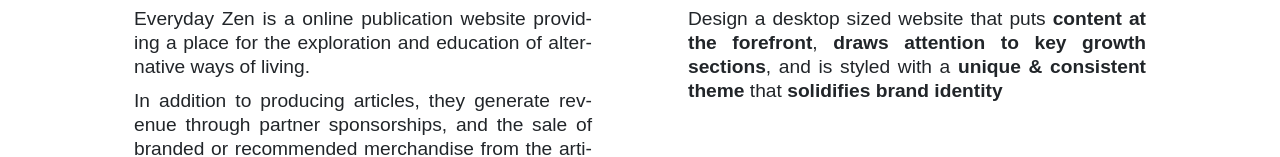
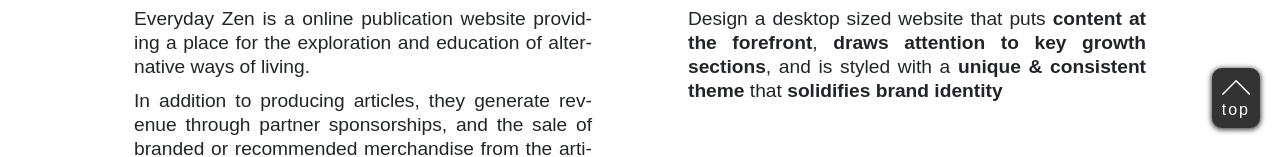
Before and after one commit to StevenSigil/Portfolio, a React (Create React App) app: page /EdZen2 in a window 1280 px wide. Shown: the part 647-804 px from the top of the page. Built offline with nearby package versions, Linux system fonts and the light colour scheme; a web font is replaced by a local one.

Commit message:
Added a 'top' btn to newest page.

```diff
--- a/src/components/edZen2/EdZen2.jsx
+++ b/src/components/edZen2/EdZen2.jsx
@@ -10,6 +10,7 @@
 import Footer from "../Footer";
 
 import ExpandedImage from "./ExpandedImage";
+import TopOfPageBtn from "./TopOfPageBtn";
 
 export default function EdZen2() {
   const [showLargerImage, setShowLargerImage] = useState(false);
@@ -29,6 +30,7 @@
 
   return (
     <>
+      <TopOfPageBtn />
       <ExpandedImage data={lgImgData} handleImageClick={handleImageClick} />
 
       <span className="edZ2Body">
--- /dev/null
+++ b/src/components/edZen2/TopOfPageBtn.jsx
@@ -0,0 +1,15 @@
+import React from "react";
+import { HashLink } from "react-router-hash-link";
+
+import { ReactComponent as UpLink } from "../../public/static/media/logos-icons/up-fill.svg";
+
+export default function TopOfPageBtn() {
+  return (
+    <HashLink to="#top" className="fixedTopBtn" smooth>
+      <div>
+        <UpLink />
+        <p>top</p>
+      </div>
+    </HashLink>
+  );
+}
--- a/src/public/static/css/EdZ2.css
+++ b/src/public/static/css/EdZ2.css
@@ -1,3 +1,15 @@
+@-webkit-keyframes glowing {
+  50% {
+    background-position: 100% 50%;
+  }
+}
+
+@keyframes glowing {
+  50% {
+    background-position: 100% 50%;
+  }
+}
+
 @-webkit-keyframes moveGradient {
   50% {
     background-position: 100% 50%;
@@ -8,6 +20,94 @@
   50% {
     background-position: 100% 50%;
   }
+}
+
+.fixedTopBtn {
+  border: none;
+  outline: none;
+  background: #333333;
+  cursor: pointer;
+  position: relative;
+  z-index: 0;
+  border-radius: 10px;
+  -webkit-transition: 100ms ease-in-out;
+  transition: 100ms ease-in-out;
+  text-decoration: none;
+  display: block;
+  text-align: center;
+  -webkit-box-shadow: 0 1px 5px 1px #494949;
+          box-shadow: 0 1px 5px 1px #494949;
+  position: fixed;
+  z-index: 1;
+  bottom: 25px;
+  right: 20px;
+  padding: 10px 10px;
+}
+
+.fixedTopBtn:focus {
+  border: none;
+  outline: none;
+}
+
+.fixedTopBtn:before {
+  content: "";
+  background: linear-gradient(60deg, #5f86f2, #a65ff2, #f25fd0, #f25f61, #f2cb5f, #abf25f, #5ff281, #5ff2f0);
+  position: absolute;
+  top: 0;
+  left: 0;
+  background-size: 300% 300%;
+  background-position: 0 50%;
+  z-index: -1;
+  width: 100%;
+  height: 100%;
+  opacity: 0;
+  border-radius: 10px;
+  -webkit-animation: glowing 3000ms linear infinite;
+          animation: glowing 3000ms linear infinite;
+  -webkit-transition: opacity 300ms ease-in-out;
+  transition: opacity 300ms ease-in-out;
+}
+
+.fixedTopBtn:hover {
+  -webkit-transform: scale(1.1);
+          transform: scale(1.1);
+  -webkit-box-shadow: 5px 7px 10px rgba(49, 49, 49, 0.603), -2px -2px 5px rgba(58, 58, 58, 0.568);
+          box-shadow: 5px 7px 10px rgba(49, 49, 49, 0.603), -2px -2px 5px rgba(58, 58, 58, 0.568);
+}
+
+.fixedTopBtn:hover:before {
+  opacity: 1;
+}
+
+.fixedTopBtn:after {
+  z-index: -1;
+  content: "";
+  position: absolute;
+  width: calc(100% - 4px);
+  height: calc(100% - 4px);
+  background: #333333;
+  left: 2px;
+  top: 2px;
+  border-radius: 8px;
+}
+
+.fixedTopBtn:hover {
+  text-decoration: none;
+}
+
+.fixedTopBtn svg {
+  max-width: 100%;
+  height: auto;
+  fill: #ffffff;
+}
+
+.fixedTopBtn p {
+  font-size: 1em;
+  letter-spacing: 2px;
+  line-height: 1;
+  margin: 0;
+  color: #ffffff;
+  font-weight: 300;
 }
 
 .staticLgImg {
--- a/src/public/static/css/EdZ2.scss
+++ b/src/public/static/css/EdZ2.scss
@@ -1,4 +1,39 @@
 @import "scss/variables", "scss/mixin";
+
+.fixedTopBtn {
+  @include linkColoredCanExpand(
+    $scale: 1.1,
+    $bg: #333333,
+    $hovShadow: $lgAreaShadow
+  );
+
+  display: block;
+  text-align: center;
+  box-shadow: $smBoxShadow;
+  position: fixed;
+  z-index: 1;
+  bottom: 25px;
+  right: 20px;
+  padding: 10px 10px;
+  // border: 2px solid #000;
+
+  &:hover {
+    text-decoration: none;
+  }
+
+  svg {
+    @include fullWidthImg;
+    fill: #ffffff;
+  }
+  p {
+    font-size: 1em;
+    letter-spacing: 2px;
+    line-height: 1;
+    margin: 0;
+    color: #ffffff;
+    font-weight: 300;
+  }
+}
 
 .staticLgImg {
   position: fixed;
--- a/src/public/static/css/app.css
+++ b/src/public/static/css/app.css
@@ -1,3 +1,15 @@
+@-webkit-keyframes glowing {
+  50% {
+    background-position: 100% 50%;
+  }
+}
+
+@keyframes glowing {
+  50% {
+    background-position: 100% 50%;
+  }
+}
+
 @-webkit-keyframes moveGradient {
   50% {
     background-position: 100% 50%;
@@ -11,6 +23,13 @@
 }
 
 @media (max-width: 1200px) {
+  .fixedTopBtn {
+    right: 10px;
+    bottom: 10px;
+  }
+  .fixedTopBtn p {
+    font-size: 1em;
+  }
   .sectionHeading {
     width: 100%;
   }
@@ -20,6 +39,14 @@
 }
 
 @media (max-width: 992px) {
+  .fixedTopBtn {
+    right: 5px;
+    bottom: 7px;
+    padding: 5px;
+  }
+  .fixedTopBtn p {
+    font-size: 1em;
+  }
   .eHead4 .container > div p {
     margin: 2rem auto 0;
   }
@@ -171,6 +198,9 @@
 }
 
 @media (max-width: 576px) {
+  .fixedTopBtn {
+    display: none;
+  }
   .eHead4 .container > div {
     padding-left: 0;
     padding-right: 0;
```
Also changed, not shown: src/public/static/css/EdZenStyles.css (+12 -6 lines), src/public/static/css/scss/_media.scss (+23 -0 lines), src/public/static/css/scss/_mixin.scss (+5 -8 lines).
